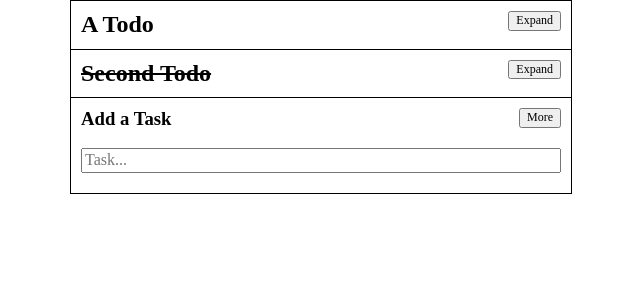
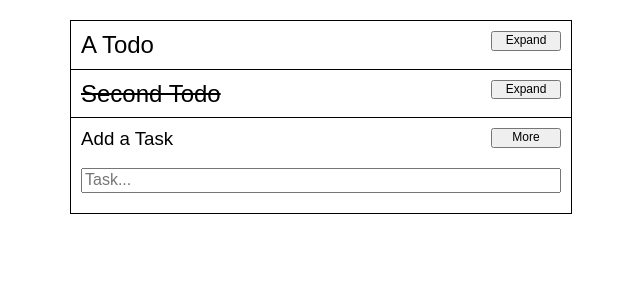
Before and after one commit to DamianDRuiz/toward, a React (Vite) app: page / in a window 1280 px wide. Shown: the top 300 px of the page, without its empty margins (319-959 px from the left). Built offline with nearby package versions, Linux system fonts and the light colour scheme.

Commit message:
Global Styling

```diff
--- a/src/app/app.module.scss
+++ b/src/app/app.module.scss
@@ -4,5 +4,5 @@
   border: 1px solid #000;
   width: 100%;
   max-width: 500px;
-  margin: 0 auto;
+  margin: 20px auto 0;
 }
--- a/src/components/TodoInput/TodoInput.module.scss
+++ b/src/components/TodoInput/TodoInput.module.scss
@@ -12,6 +12,7 @@
 
   h3 {
     margin-top: 0;
+    position: relative;
   }
 
   input,
--- a/src/components/TodoItem/TodoItem.module.scss
+++ b/src/components/TodoItem/TodoItem.module.scss
@@ -13,6 +13,8 @@
   h2 {
     margin-top: 0;
     margin-bottom: 0;
+    padding-right: 70px;
+    position: relative;
   }
 }
 
--- a/src/styles.scss
+++ b/src/styles.scss
@@ -3,6 +3,11 @@
 .toward {
   * {
     box-sizing: border-box;
+    font-family: Arial, Helvetica, sans-serif;
+  }
+  h2,
+  h3 {
+    font-weight: 400;
   }
   .todoItem {
     &:first-of-type {
@@ -11,6 +16,10 @@
   }
   button.expandButton {
     font-size: 12px;
-    float: right;
+    position: absolute;
+    right: 0;
+    top: 0;
+    width: 70px;
+    text-align: center;
   }
 }
```
